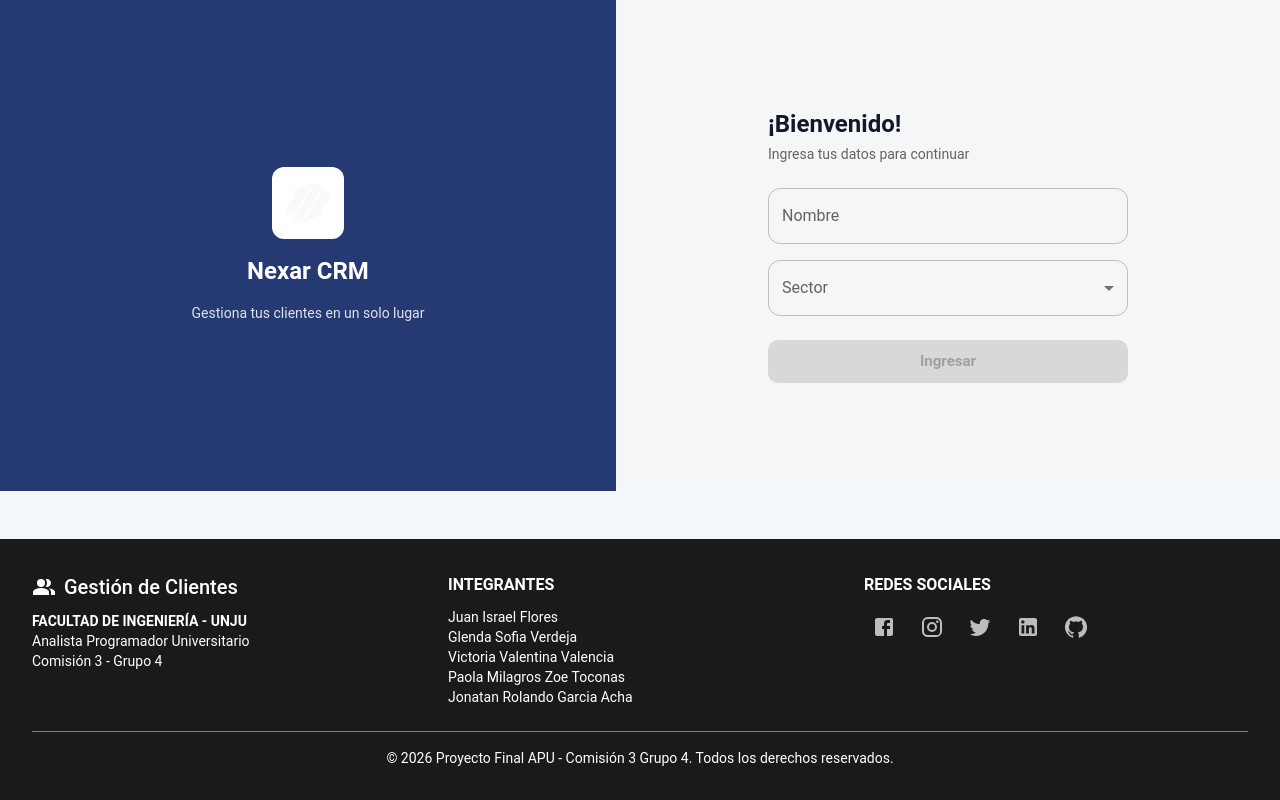
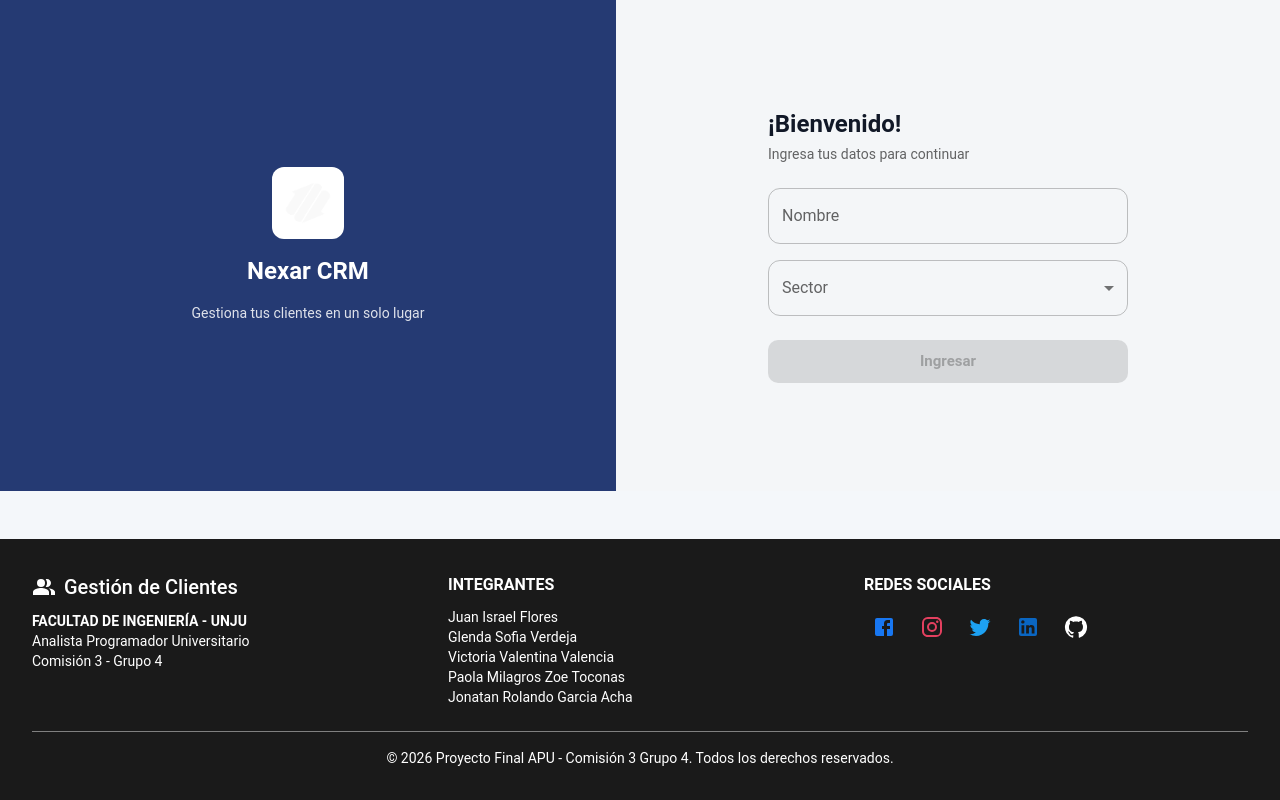
Before and after one commit to sofiver2023/pv_tp_integrador_grupo4, a React (Vite) app: page /login in a window 1280 px wide. Built offline with nearby package versions, Linux system fonts and the light colour scheme.

Commit message:
Agregar colores por icono de redes sociales

```diff
--- a/src/components/layout/Footer.jsx
+++ b/src/components/layout/Footer.jsx
@@ -55,7 +55,7 @@ function Footer() {
               href="https://facebook.com"
               target="_blank"
               rel="noopener noreferrer"
-              sx={{ color: "grey.400", "&:hover": { color: "white" } }}
+              sx={{ color: "#1877F2", "&:hover": { opacity: 0.8 } }}
               aria-label="Facebook"
             >
               <FacebookIcon />
@@ -65,7 +65,7 @@ function Footer() {
               href="https://instagram.com"
               target="_blank"
               rel="noopener noreferrer"
-              sx={{ color: "grey.400", "&:hover": { color: "white" } }}
+              sx={{ color: "#E4405F", "&:hover": { opacity: 0.8 } }}
               aria-label="Instagram"
             >
               <InstagramIcon />
@@ -75,7 +75,7 @@ function Footer() {
               href="https://twitter.com"
               target="_blank"
               rel="noopener noreferrer"
-              sx={{ color: "grey.400", "&:hover": { color: "white" } }}
+              sx={{ color: "#1DA1F2", "&:hover": { opacity: 0.8 } }}
               aria-label="Twitter"
             >
               <TwitterIcon />
@@ -85,7 +85,7 @@ function Footer() {
               href="https://linkedin.com"
               target="_blank"
               rel="noopener noreferrer"
-              sx={{ color: "grey.400", "&:hover": { color: "white" } }}
+              sx={{ color: "#0A66C2", "&:hover": { opacity: 0.8 } }}
               aria-label="LinkedIn"
             >
               <LinkedInIcon />
@@ -95,7 +95,7 @@ function Footer() {
               href="https://github.com/sofiver2023/pv_tp_integrador_grupo4"
               target="_blank"
               rel="noopener noreferrer"
-              sx={{ color: "grey.400", "&:hover": { color: "white" } }}
+              sx={{ color: "#ffffff", "&:hover": { opacity: 0.8 } }}
               aria-label="GitHub"
             >
               <GitHubIcon />
```
